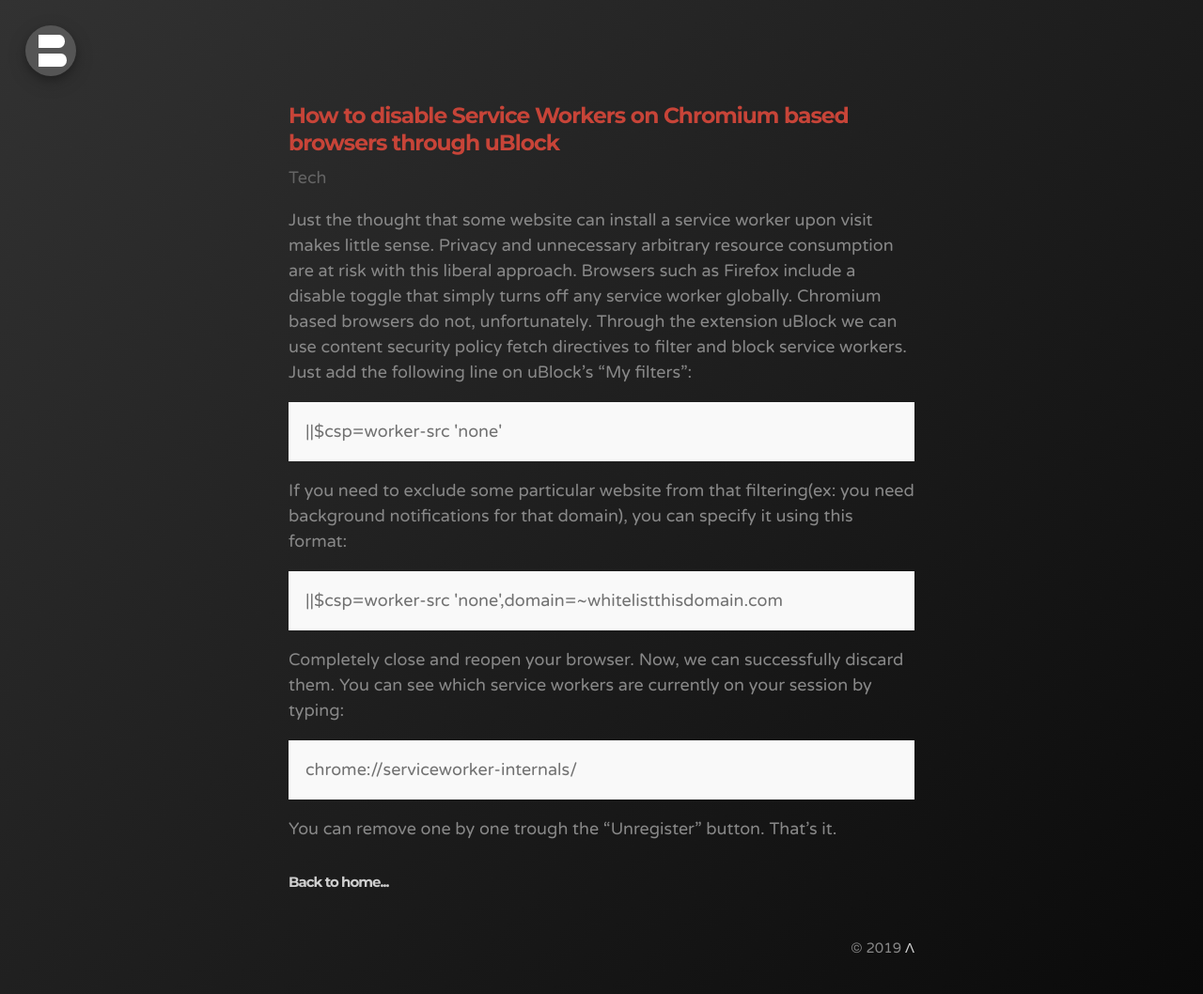
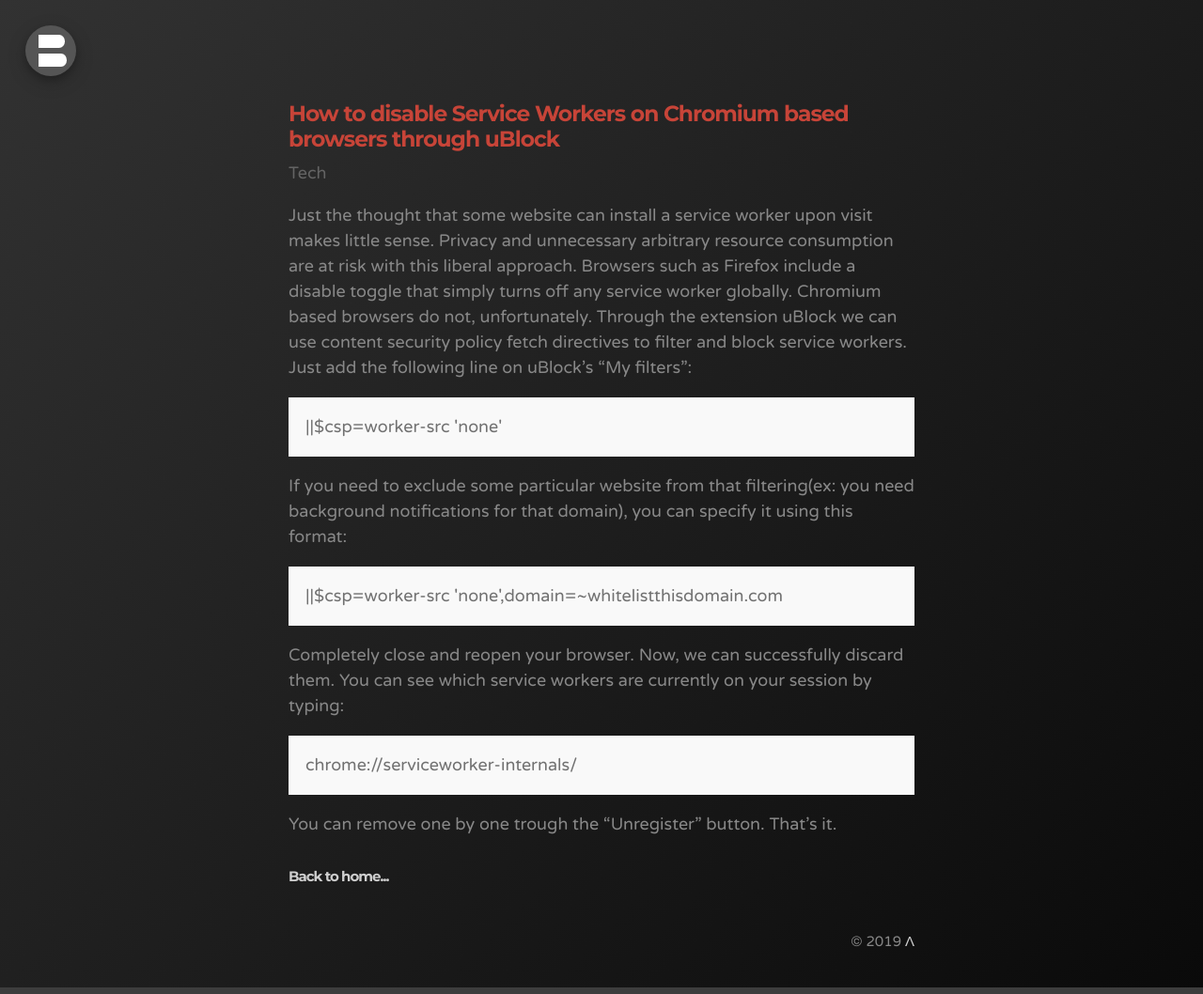
Before and after one commit to bonina/bonina.github.io, a Jekyll site: the page built from _posts/2019-09-27-disable-service-workers-chromium.md, in a window 1280 px wide. Shown: the whole page at 94% size. Built offline with Jekyll 4.4.1, drawn with Linux system fonts in a browser that asks for light colours.

Commit message:
Update _type.scss

```diff
--- a/_sass/_type.scss
+++ b/_sass/_type.scss
@@ -5,7 +5,7 @@
 h1, h2, h3, h4, h5, h6 {
   margin-bottom: .5rem;
   //font-weight: bold;
-  line-height: 1.25;
+  line-height: 1.15;
   color: #C74438;
   text-rendering: optimizeLegibility;
   font-family: "Montserrat", Arial, sans-serif;
```
